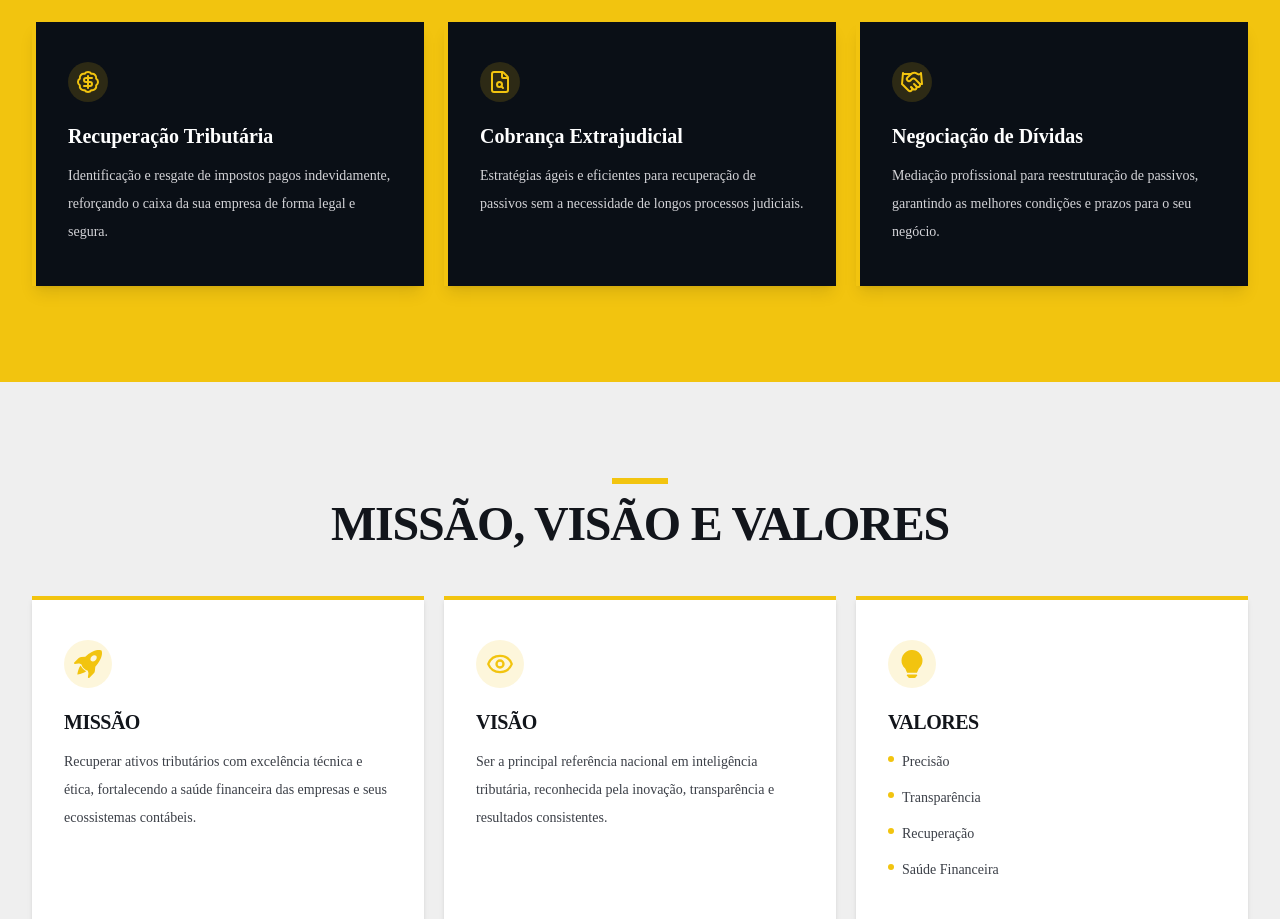
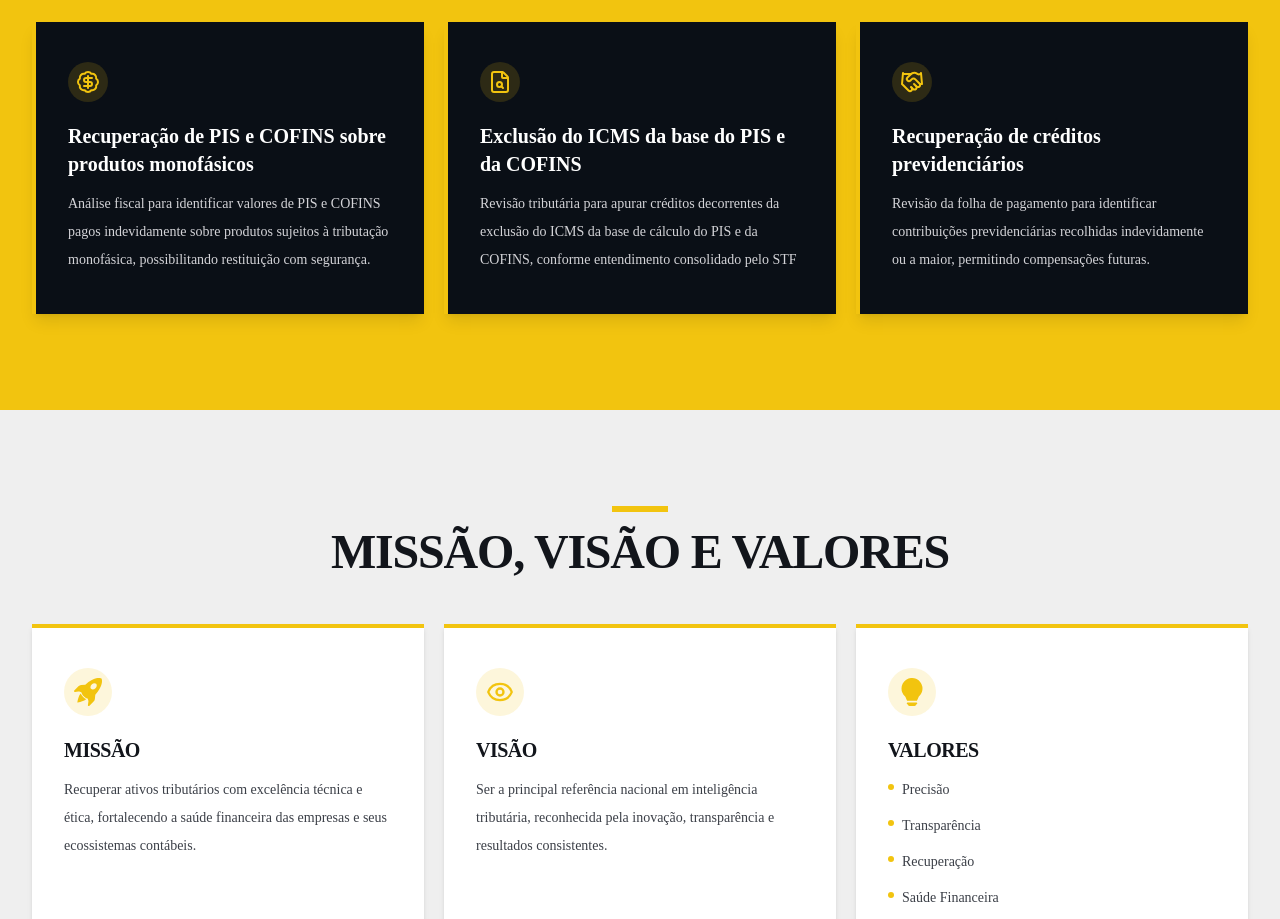
Before and after one commit to evituu/m2-inteligencia-tributaria, a Next.js app: page /sobre in a window 1280 px wide. Shown: the part 1900-2819 px from the top of the page. Built offline with nearby package versions, Linux system fonts and the light colour scheme.

Commit message:
fix(Serviços): Ajuste dos serviços que a empresa faz

```diff
--- a/components/sections/about/WhatWeDoSection.tsx
+++ b/components/sections/about/WhatWeDoSection.tsx
@@ -9,21 +9,21 @@ interface ServiceItem {
 
 const services: ServiceItem[] = [
   {
-    title: "Recuperação Tributária",
+    title: "Recuperação de PIS e COFINS sobre produtos monofásicos",
     description:
-      "Identificação e resgate de impostos pagos indevidamente, reforçando o caixa da sua empresa de forma legal e segura.",
+      "Análise fiscal para identificar valores de PIS e COFINS pagos indevidamente sobre produtos sujeitos à tributação monofásica, possibilitando restituição com segurança.",
     icon: BadgeDollarSign,
   },
   {
-    title: "Cobrança Extrajudicial",
+    title: "Exclusão do ICMS da base do PIS e da COFINS",
     description:
-      "Estratégias ágeis e eficientes para recuperação de passivos sem a necessidade de longos processos judiciais.",
+      "Revisão tributária para apurar créditos decorrentes da exclusão do ICMS da base de cálculo do PIS e da COFINS, conforme entendimento consolidado pelo STF",
     icon: FileSearch,
   },
   {
-    title: "Negociação de Dívidas",
+    title: "Recuperação de créditos previdenciários",
     description:
-      "Mediação profissional para reestruturação de passivos, garantindo as melhores condições e prazos para o seu negócio.",
+      "Revisão da folha de pagamento para identificar contribuições previdenciárias recolhidas indevidamente ou a maior, permitindo compensações futuras.",
     icon: Handshake,
   },
 ];
```
